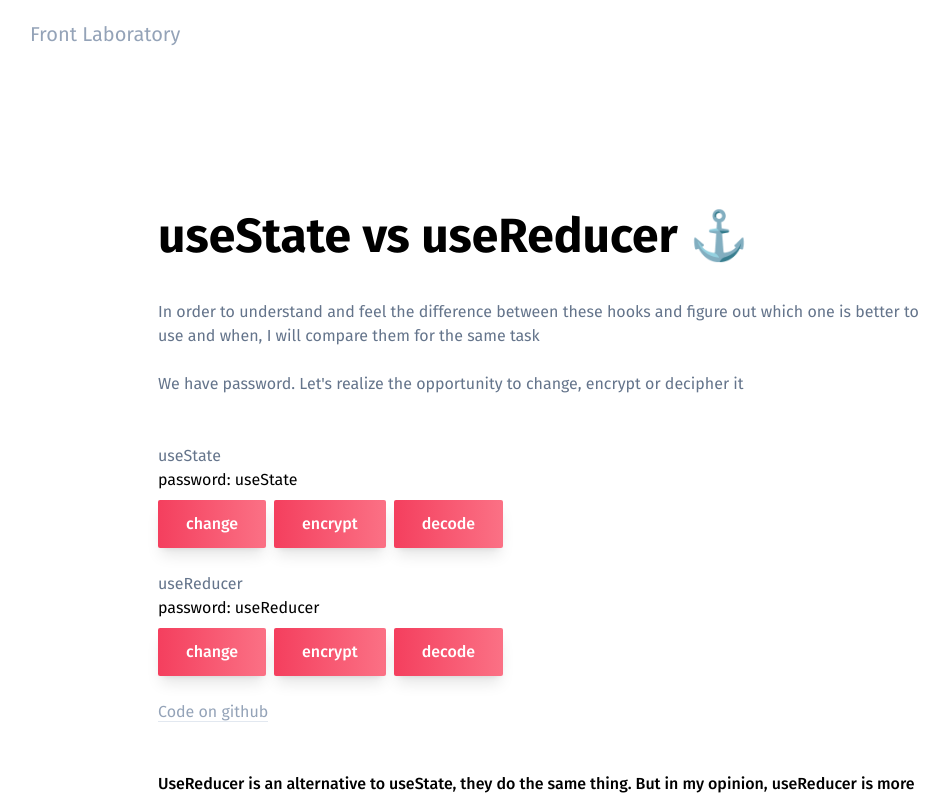
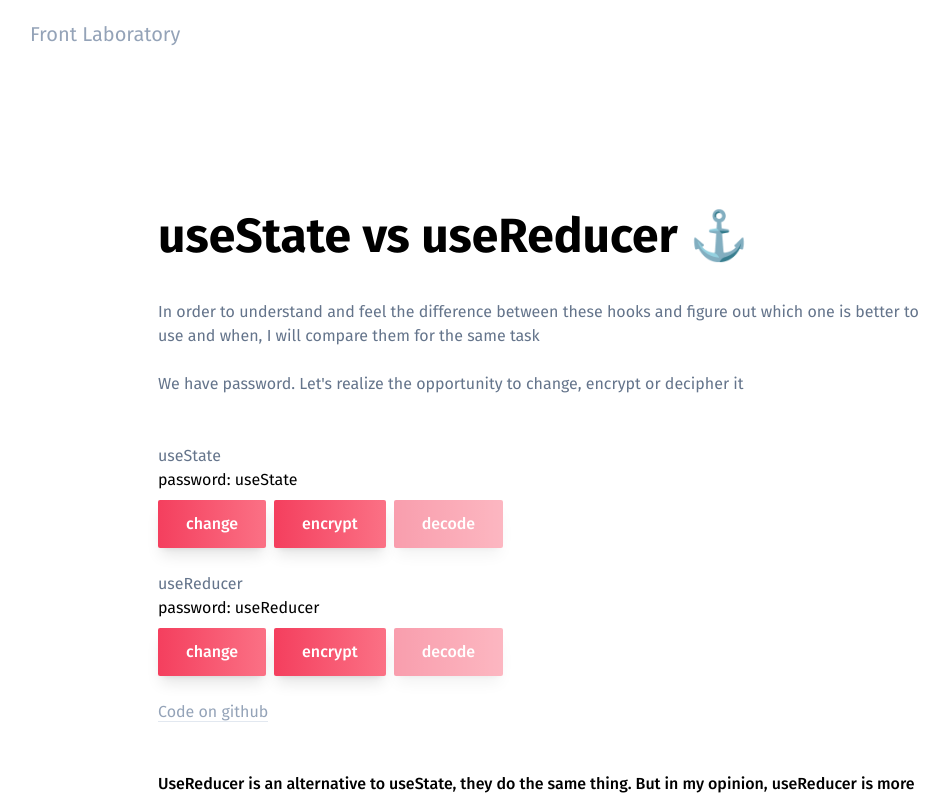
Before and after one commit to burydmitri/my-front-lab, a Next.js app in the folder lab/: page /usestate-vs-usereducer in a window 1280 px wide. Shown: the top 798 px of the page, without its empty margins (58-1007 px from the left). Built offline with nearby package versions, Linux system fonts and the light colour scheme.

Commit message:
feat: limit decoding

```diff
--- a/lab/src/pages/usestate-vs-usereducer.tsx
+++ b/lab/src/pages/usestate-vs-usereducer.tsx
@@ -5,6 +5,7 @@ export default function useStateVSuseReducer() {
 
   // useState
   const [password, setPassword] = useState('useState');
+  const [counter1, setCounter1] = useState(0);
   function changePassword() {
     let newPassword : string = prompt("Введите новый пароль:  ") || '1234567890';
     setPassword(newPassword)
@@ -12,14 +13,29 @@ export default function useStateVSuseReducer() {
   function encryptPassword() {
     const newPassword : string = password.split('').map(value => value.charCodeAt(0) ^ 1).join(' ')
     setPassword(newPassword)
+    setCounter1(counter1 + 1)
   }
   function decipherPassword() {
-    const newPassword : string = password.split(' ').map(value => Number(value) ^ 1).map(value => String.fromCharCode(value)).join('')
-    setPassword(newPassword)
+    if (counter1) {
+      const newPassword : string = password.split(' ').map(value => Number(value) ^ 1).map(value => String.fromCharCode(value)).join('')
+      setPassword(newPassword)
+      setCounter1(counter1 - 1)
+    }
   }
 
   // useReducer
-  function reducer(password2: any, action: string) {
+  function counterReducer(counter: any, action: string) {
+    switch (action) {
+      case 'plus' : {
+        return counter + 1
+      }
+      case 'minus' : {
+        return counter - 1
+      }
+      throw Error('Unknown action: ' + action);
+    }
+  }
+  function passwordReducer(password2: any, action: string) {
     switch (action) {
       case 'change' : {
         let newPassword: string = prompt("Введите новый пароль:  ") || '1234567890';
@@ -36,7 +52,20 @@ export default function useStateVSuseReducer() {
       throw Error('Unknown action: ' + action);
     }
   }
-  const [password2, dispatch] = useReducer(reducer, 'useReducer');
+  const [counter2, dispatchCounter] = useReducer(counterReducer, 0);
+  const [password2, dispatchPassword] = useReducer(passwordReducer, 'useReducer');
+
+  function handleEncrypt() {
+    dispatchPassword('encrypt')
+    dispatchCounter('plus')
+  }
+  function handleDecode() {
+    if (counter2) {
+      dispatchPassword('decode')
+      dispatchCounter('minus')
+    }
+  }
+
 
 
   return (
@@ -78,6 +107,7 @@ export default function useStateVSuseReducer() {
                     className="-mt-px inline-flex cursor-pointer justify-center whitespace-nowrap rounded-sm border-0 bg-gradient-to-r from-secondary-500 to-secondary-400 py-4 px-7 text-center font-medium leading-4 text-white no-underline shadow-lg"
                     type="submit"
                     onClick={decipherPassword}
+                    style={ counter1 ? {} : {opacity: '.5', cursor: 'not-allowed'}}
                   >
                     decode
                   </button>
@@ -93,21 +123,22 @@ export default function useStateVSuseReducer() {
                   <button
                     className="-mt-px inline-flex cursor-pointer justify-center whitespace-nowrap rounded-sm border-0 bg-gradient-to-r from-secondary-500 to-secondary-400 py-4 px-7 text-center font-medium leading-4 text-white no-underline shadow-lg mr-2 mt-2"
                     type="submit"
-                    onClick={() => dispatch('change')}
+                    onClick={() => dispatchPassword('change')}
                   >
                     change
                   </button>
                   <button
                     className="-mt-px inline-flex cursor-pointer justify-center whitespace-nowrap rounded-sm border-0 bg-gradient-to-r from-secondary-500 to-secondary-400 py-4 px-7 text-center font-medium leading-4 text-white no-underline shadow-lg mr-2"
                     type="submit"
-                    onClick={() => dispatch('encrypt')}
+                    onClick={handleEncrypt}
                   >
                     encrypt
                   </button>
                   <button
                     className="-mt-px inline-flex cursor-pointer justify-center whitespace-nowrap rounded-sm border-0 bg-gradient-to-r from-secondary-500 to-secondary-400 py-4 px-7 text-center font-medium leading-4 text-white no-underline shadow-lg"
                     type="submit"
-                    onClick={() => dispatch('decode')}
+                    onClick={handleDecode}
+                    style={ counter2 ? {} : {opacity: '.5', cursor: 'not-allowed'}}
                   >
                     decode
                   </button>
```
